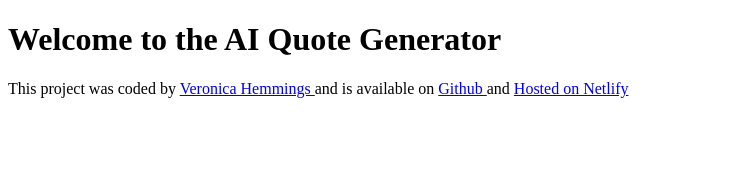
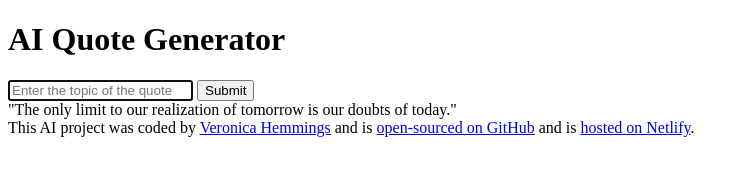
Before and after one commit to Ver-grit/Vista-Voyager, a plain HTML site: page index.html in a window 1280 px wide. Shown: the whole page, without its empty margins (0-749 px from the left). Drawn offline with Linux system fonts and the light colour scheme.

Commit message:
Added basic index.html

```diff
--- a/index.html
+++ b/index.html
@@ -3,29 +3,45 @@
   <head>
     <meta charset="UTF-8" />
     <meta name="viewport" content="width=device-width, initial-scale=1.0" />
-    <link rel="stylesheet" href="src/styles.css" />
-    <title>AI French Poem Generator</title>
+    <link rel="stylesheet" href="src/style.css" />
+    <title>AI Quote Generator</title>
   </head>
   <body>
-    <h1>Welcome to the AI Quote Generator</h1>
+    <header>
+      <h1>AI Quote Generator</h1>
+    </header>
+
+    <main>
+      <form>
+        <input
+          type="text"
+          placeholder="Enter the topic of the quote"
+          autofocus
+          required
+          autocomplete="off"
+        />
+        <input type="submit" />
+      </form>
+      <div>
+        "The only limit to our realization of tomorrow is our doubts of today."
+      </div>
+    </main>
 
     <footer>
-      This project was coded by
+      This AI project was coded by
+      <a href="https://github.com/Ver-grit" target="_blank"
+        >Veronica Hemmings</a
+      >
+      and is
+      <a href="https://github.com/Ver-grit/Vista-Voyager" target="_blank"
+        >open-sourced on GitHub</a
+      >
+      and is
+      <a href="https://vista-voyager.netlify.app" target="_blank"
+        >hosted on Netlify</a
+      >.
+    </footer>
 
-      <a href="https://github.com/Ver-grit" target="_blank">
-        Veronica Hemmings </a
-      >and is available on
-
-      <a href="https://github.com/Ver-grit/Vista-Voyager" target="_blank"
-        >Github
-      </a>
-
-      and
-
-      <a href="https://vista-voyager.netlify.app" target="_blank"
-        >Hosted on Netlify
-      </a>
-    </footer>
     <script src="src/index.js"></script>
   </body>
 </html>
```
